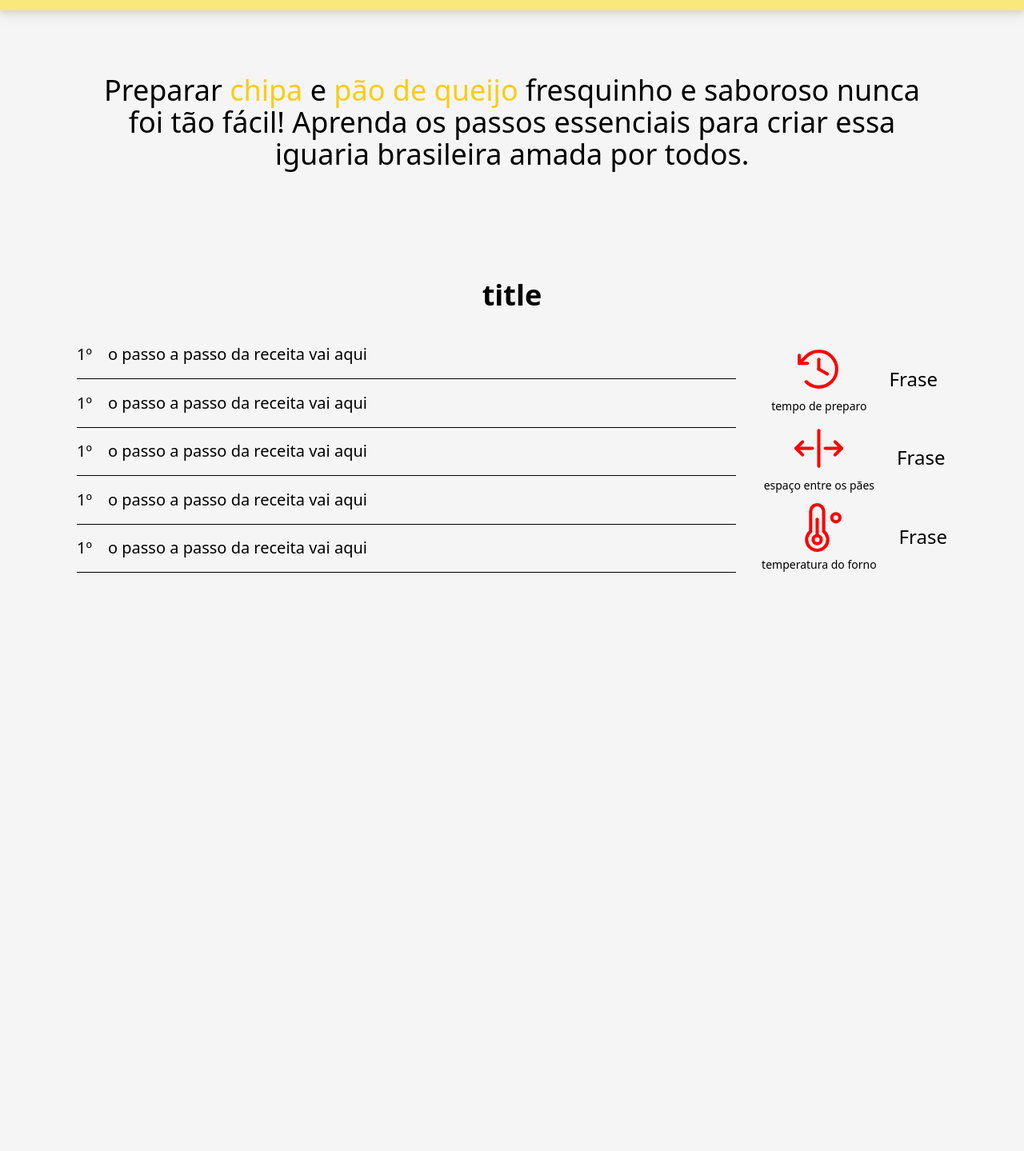
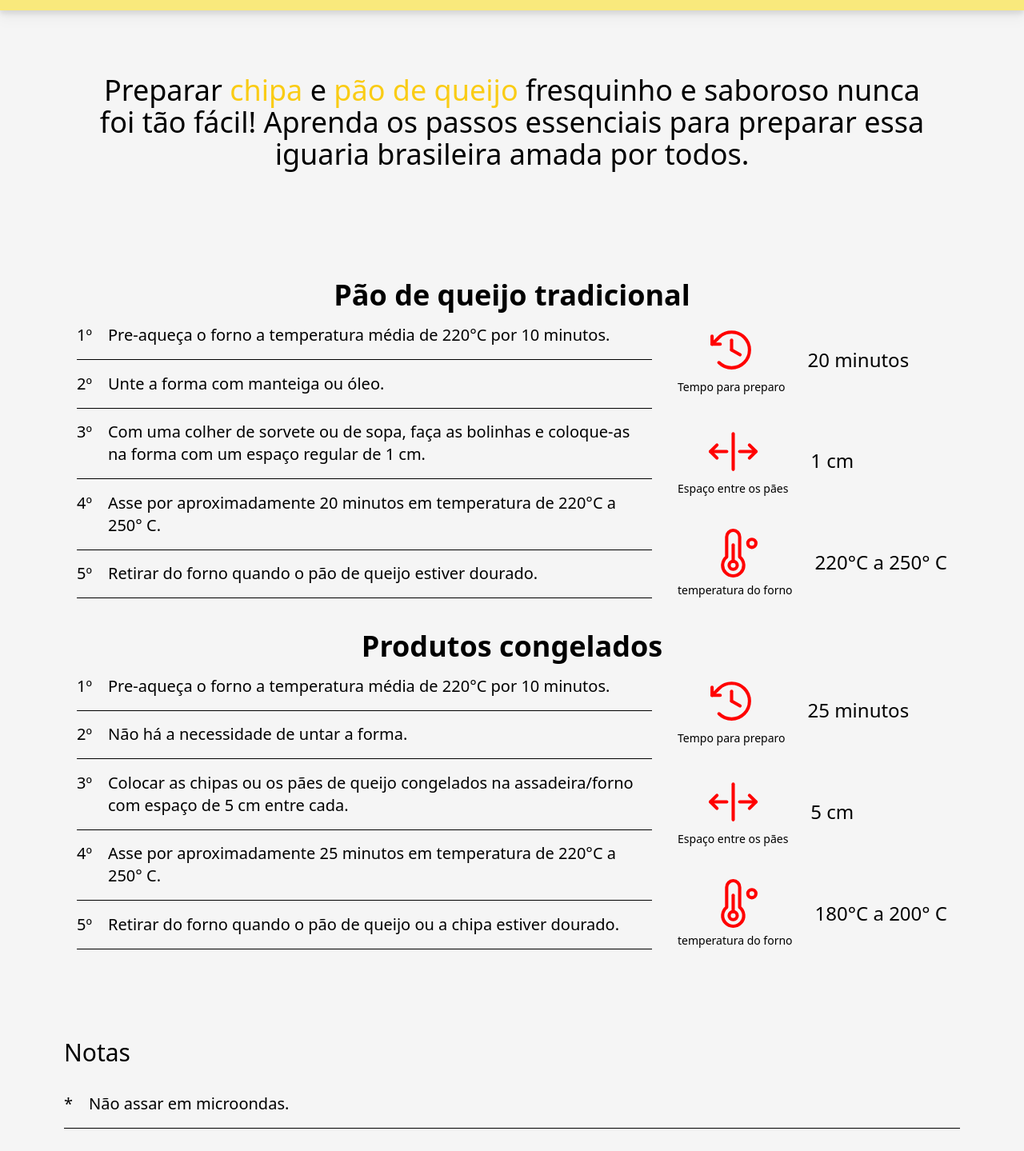
Before and after one commit to giovaniocan/cheese-bread, a Next.js app: page /recipe in a window 1280 px wide. Shown: the part 91-1530 px from the top of the page at 80% size. Before the commit the page ends 823 px from the top, so only its background shows below. Built offline with nearby package versions, Linux system fonts and the light colour scheme.

Commit message:
Recipe page iis finished

```diff
--- a/src/components/Intro/RecipeIntro.tsx
+++ b/src/components/Intro/RecipeIntro.tsx
@@ -5,8 +5,8 @@ export function RecipeIntro() {
         <h2>
           Preparar <span className="text-yellow-400">chipa</span> e{' '}
           <span className="text-yellow-400">pão de queijo</span> fresquinho e
-          saboroso nunca foi tão fácil! Aprenda os passos essenciais para criar
-          essa iguaria brasileira amada por todos.
+          saboroso nunca foi tão fácil! Aprenda os passos essenciais para
+          preparar essa iguaria brasileira amada por todos.
         </h2>
       </div>
     </div>
--- /dev/null
+++ b/src/components/NotesOfRecipe/index.tsx
@@ -0,0 +1,23 @@
+import { NotesofRecipes } from '../../utils/Recipes'
+
+export function NotesOfRecipe() {
+  return (
+    <div className="flex flex-col gap-8">
+      <h1 className="text-lg md:text-xl lg:text-2xl xl:text-3xl font-medium">
+        Notas
+      </h1>
+
+      {NotesofRecipes.map((note) => {
+        return (
+          <div key={note} className="flex flex-col gap-4">
+            <div className="flex gap-5 w-fullitems-center">
+              <span className="text-base md:text-lg lg:text-xl">*</span>
+              <span className="text-base md:text-lg lg:text-xl">{note}</span>
+            </div>
+            <div className="w-full h-[0.5px] bg-black"></div>
+          </div>
+        )
+      })}
+    </div>
+  )
+}
--- /dev/null
+++ b/src/components/PrepareRecipe/EachRecipe.tsx
@@ -0,0 +1,77 @@
+import {
+  ArrowsOutLineHorizontal,
+  ClockCounterClockwise,
+  Thermometer,
+} from 'phosphor-react'
+import { RowOfRecipe } from './RowOfRecipe'
+
+interface RecipeModel {
+  title: string
+  timeOfPreparation: string
+  distance: string
+  temperature: string
+  steps: string[]
+}
+
+interface EachRecipeProps {
+  recipe: RecipeModel
+}
+
+export function EachRecipe({ recipe }: EachRecipeProps) {
+  return (
+    <div>
+      <div className="w-full flex justify-center">
+        <h1 className="text-xl md:text-2xl lg:text-3xl xl:text-4xl font-semibold">
+          {recipe.title}
+        </h1>
+      </div>
+      <div className="flex flex-col md:flex-row gap-8 p-4">
+        <div className="flex flex-1 flex-col gap-4">
+          {recipe.steps.map((step, index) => {
+            return (
+              <RowOfRecipe step={step} key={index} stepNumber={index + 1} />
+            )
+          })}
+        </div>
+
+        <div className="flex justify-between lg:flex-col">
+          <div className="flex flex-col lg:flex-row lg:justify-start md:gap-7 items-center  justify-center">
+            <div className="flex flex-col gap-1 items-center">
+              <ClockCounterClockwise size={65} color="#FF0000" />
+              <span className="text-xs text-center md:text-sm ">
+                Tempo para preparo
+              </span>
+            </div>
+            <span className="text-base md:text-lg lg:text-xl xl:text-2xl font-medium">
+              {recipe.timeOfPreparation}
+            </span>
+          </div>
+
+          <div className="flex flex-col lg:flex-row lg:justify-start md:gap-7 items-center  justify-center">
+            <div className="flex flex-col gap-1 items-center">
+              <ArrowsOutLineHorizontal size={65} color="#FF0000" />
+              <span className="text-xs text-center md:text-sm ">
+                Espaço entre os pães
+              </span>
+            </div>
+            <span className="text-base md:text-lg lg:text-xl xl:text-2xl font-medium">
+              {recipe.distance}
+            </span>
+          </div>
+
+          <div className="flex flex-col lg:flex-row lg:justify-start  md:gap-7 items-center  justify-center">
+            <div className="flex flex-col gap-1 items-center">
+              <Thermometer size={65} color="#FF0000" />
+              <span className="text-xs text-center md:text-sm ">
+                temperatura do forno
+              </span>
+            </div>
+            <span className="text-base md:text-lg lg:text-xl xl:text-2xl font-medium">
+              {recipe.temperature}
+            </span>
+          </div>
+        </div>
+      </div>
+    </div>
+  )
+}
--- /dev/null
+++ b/src/components/PrepareRecipe/RowOfRecipe.tsx
@@ -0,0 +1,16 @@
+interface RowOfRecipeProps {
+  step: string
+  stepNumber: number
+}
+
+export function RowOfRecipe({ step, stepNumber }: RowOfRecipeProps) {
+  return (
+    <div className="flex flex-col gap-4">
+      <div className="flex gap-5 w-fullitems-center">
+        <span className="text-base md:text-lg lg:text-xl">{stepNumber}º</span>
+        <span className="text-base md:text-lg lg:text-xl">{step}</span>
+      </div>
+      <div className="w-full h-[0.5px] bg-black"></div>
+    </div>
+  )
+}
--- a/src/components/PrepareRecipe/index.tsx
+++ b/src/components/PrepareRecipe/index.tsx
@@ -1,108 +1,12 @@
-import {
-  ArrowsOutLineHorizontal,
-  ClockCounterClockwise,
-  Thermometer,
-} from 'phosphor-react'
+import { Recipes } from '../../utils/Recipes'
+import { EachRecipe } from './EachRecipe'
 
 export function PrepareRecipe() {
   return (
     <div className="flex flex-col gap-6">
-      <div className="w-full flex justify-center">
-        <h1 className="text-xl md:text-2xl lg:text-3xl xl:text-4xl font-semibold">
-          title
-        </h1>
-      </div>
-      <div className="flex flex-col md:flex-row gap-8 p-4">
-        <div className="flex flex-1 flex-col gap-4">
-          <div className="flex flex-col gap-4">
-            <div className="flex gap-5 w-fullitems-center">
-              <span className="text-base md:text-lg lg:text-xl">{'1º'}</span>
-              <span className="text-base md:text-lg lg:text-xl">
-                o passo a passo da receita vai aqui
-              </span>
-            </div>
-            <div className="w-full h-[0.5px] bg-black"></div>
-          </div>
-
-          <div className="flex flex-col gap-4">
-            <div className="flex gap-5 w-fullitems-center">
-              <span className="text-base md:text-lg lg:text-xl">{'1º'}</span>
-              <span className="text-base md:text-lg lg:text-xl">
-                o passo a passo da receita vai aqui
-              </span>
-            </div>
-            <div className="w-full h-[0.5px] bg-black"></div>
-          </div>
-
-          <div className="flex flex-col gap-4">
-            <div className="flex gap-5 w-fullitems-center">
-              <span className="text-base md:text-lg lg:text-xl">{'1º'}</span>
-              <span className="text-base md:text-lg lg:text-xl">
-                o passo a passo da receita vai aqui
-              </span>
-            </div>
-            <div className="w-full h-[0.5px] bg-black"></div>
-          </div>
-
-          <div className="flex flex-col gap-4">
-            <div className="flex gap-5 w-fullitems-center">
-              <span className="text-base md:text-lg lg:text-xl">{'1º'}</span>
-              <span className="text-base md:text-lg lg:text-xl">
-                o passo a passo da receita vai aqui
-              </span>
-            </div>
-            <div className="w-full h-[0.5px] bg-black"></div>
-          </div>
-
-          <div className="flex flex-col gap-4">
-            <div className="flex gap-5 w-fullitems-center">
-              <span className="text-base md:text-lg lg:text-xl">{'1º'}</span>
-              <span className="text-base md:text-lg lg:text-xl">
-                o passo a passo da receita vai aqui
-              </span>
-            </div>
-            <div className="w-full h-[0.5px] bg-black"></div>
-          </div>
-        </div>
-
-        <div className="flex justify-between lg:flex-col">
-          <div className="flex flex-col lg:flex-row gap-4 md:gap-7 items-center justify-center">
-            <div className="flex flex-col gap-1 items-center">
-              <ClockCounterClockwise size={65} color="#FF0000" />
-              <span className="text-xs text-center md:text-sm ">
-                tempo de preparo
-              </span>
-            </div>
-            <span className="text-base md:text-lg lg:text-xl xl:text-2xl font-medium">
-              Frase
-            </span>
-          </div>
-
-          <div className="flex flex-col lg:flex-row gap-4 md:gap-7 items-center justify-center">
-            <div className="flex flex-col gap-1 items-center">
-              <ArrowsOutLineHorizontal size={65} color="#FF0000" />
-              <span className="text-xs text-center md:text-sm ">
-                espaço entre os pães
-              </span>
-            </div>
-            <span className="text-base md:text-lg lg:text-xl xl:text-2xl font-medium">
-              Frase
-            </span>
-          </div>
-
-          <div className="flex flex-col lg:flex-row gap-4 md:gap-7 items-center justify-center">
-            <div className="flex flex-col gap-1 items-center">
-              <Thermometer size={65} color="#FF0000" />
-              <span className="text-xs text-center md:text-sm ">
-                temperatura do forno
-              </span>
-            </div>
-            <span className="text-base md:text-lg lg:text-xl xl:text-2xl font-medium">
-              Frase
-            </span>
-          </div>
-        </div>
-      </div>
+      {Recipes.map((recipe) => {
+        return <EachRecipe recipe={recipe} key={recipe.id} />
+      })}
     </div>
   )
 }
--- a/src/pages/recipe/index.tsx
+++ b/src/pages/recipe/index.tsx
@@ -1,6 +1,7 @@
 import { Footer } from '@/components/Footer'
 import { Header } from '@/components/Header'
 import { RecipeIntro } from '@/components/Intro/RecipeIntro'
+import { NotesOfRecipe } from '@/components/NotesOfRecipe'
 import { PrepareRecipe } from '@/components/PrepareRecipe'
 
 export default function Recipe() {
@@ -10,9 +11,10 @@ export default function Recipe() {
       <div className="flex flex-col gap-24 mx-4 md:mx-20">
         <RecipeIntro />
         <PrepareRecipe />
+        <NotesOfRecipe />
       </div>
 
-      {/*     <Footer /> */}
+      <Footer />
     </div>
   )
 }
--- a/src/utils/Recipes.ts
+++ b/src/utils/Recipes.ts
@@ -29,4 +29,7 @@ export const Recipes = [
   },
 ]
 
-export const Notes = ['Não assar em microondas.', 'Não precisa descongelar.']
+export const NotesofRecipes = [
+  'Não assar em microondas.',
+  'Não precisa descongelar.',
+]
```
Also changed, not shown: src/components/PrepareRecipe/Notes.tsx (deleted).
